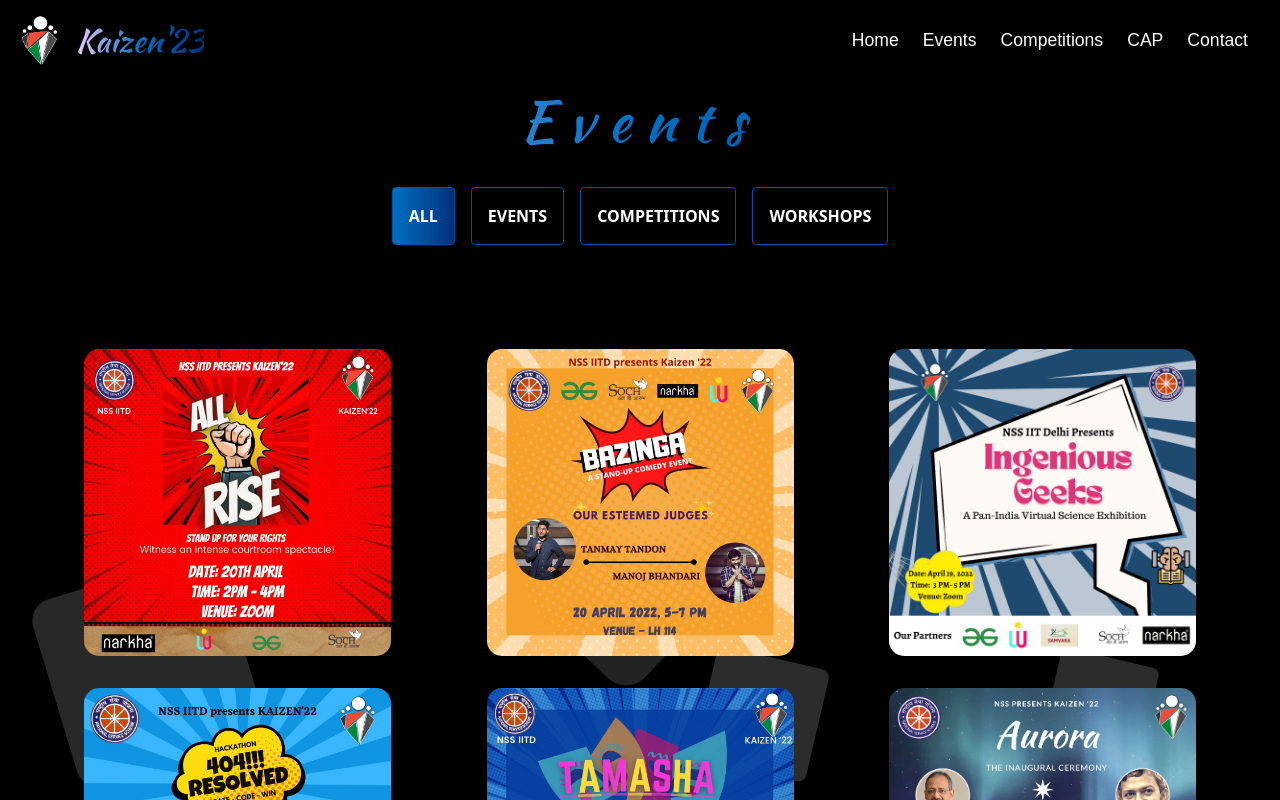
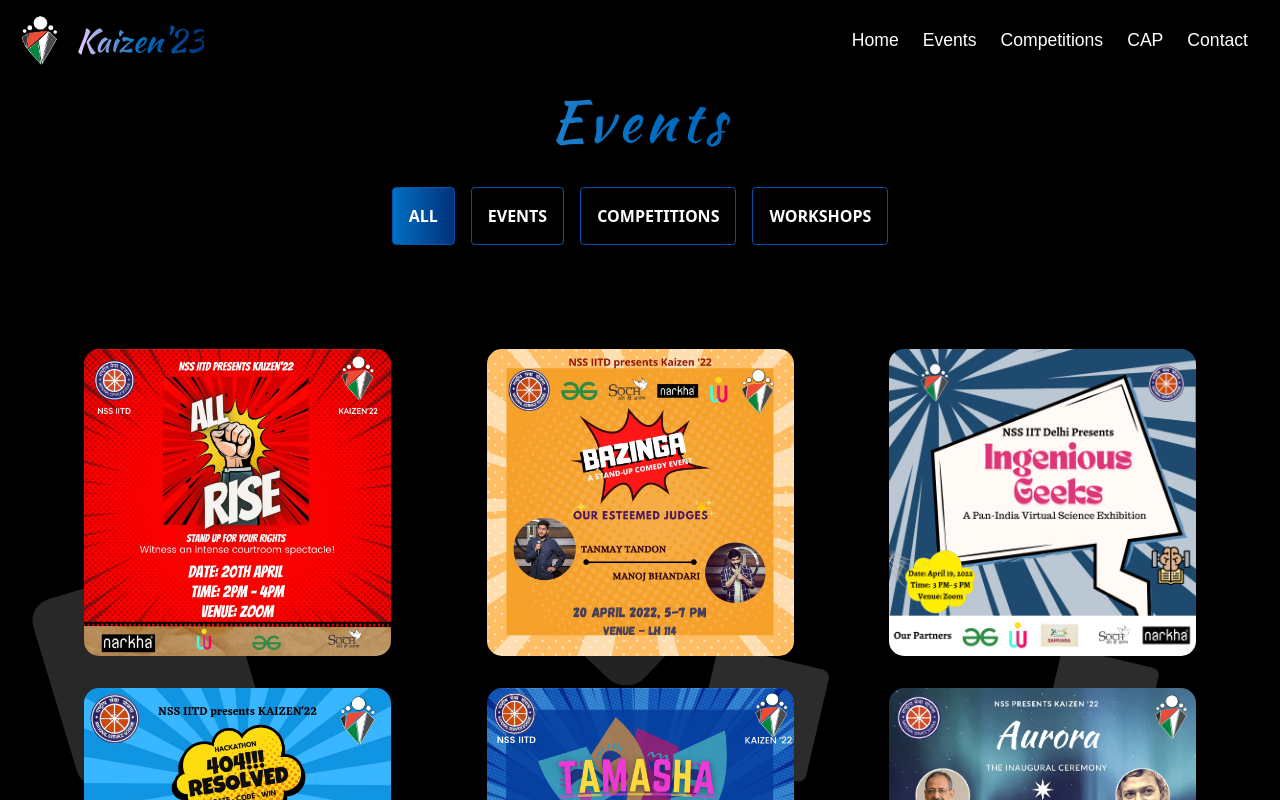
Before and after one commit to NSS-IIT-Delhi/Kaizen-23-, a React (Vite) app: page /events in a window 1280 px wide. Shown: the top 800 px of the page. Built offline with nearby package versions, Linux system fonts and the light colour scheme.

Commit message:
changes to eventpage

```diff
--- a/src/components/EventPage/eventPage.css
+++ b/src/components/EventPage/eventPage.css
@@ -114,13 +114,12 @@ body{
     text-align: center;
 	width: 100%;
 	z-index: 8;
-	font-family: 'IBM Plex Sans Condensed';
+	font-family: 'Kaushan Script', cursive;
 	font-size: 50px;
 	font-weight: 900;
-	mix-blend-mode: difference;
-	color: white;
-    letter-spacing: 15px;
-    word-wrap: break-word;
+	/* mix-blend-mode: difference;	 */
+    letter-spacing: 5px;
+    /* word-wrap: break-word; */
   }
 
   .sections-container hr{
@@ -130,3 +129,7 @@ body{
 	height: 4px;
 	background-color: white;
   }
+
+.desc{
+	font-size: 1.4rem;
+}
--- a/src/components/EventPage/eventPage.jsx
+++ b/src/components/EventPage/eventPage.jsx
@@ -25,8 +25,8 @@ export default function Event() {
     <>
       <Background/>
       <div class="head" id="head">
-        <h2 class="Title">{title}</h2>
-        <h3 class="px-5" style={{ "color": "#bbbbbb", "font-weight": "900" }}>{description}</h3>
+        <h2 class="Title text-gradient">{title}</h2>
+        <h3 class="px-5 desc" style={{"font-weight": "900" }}>{description}</h3>
       </div>
 
       <main style={{ "position": "relative" }} class="pt-5">
```
